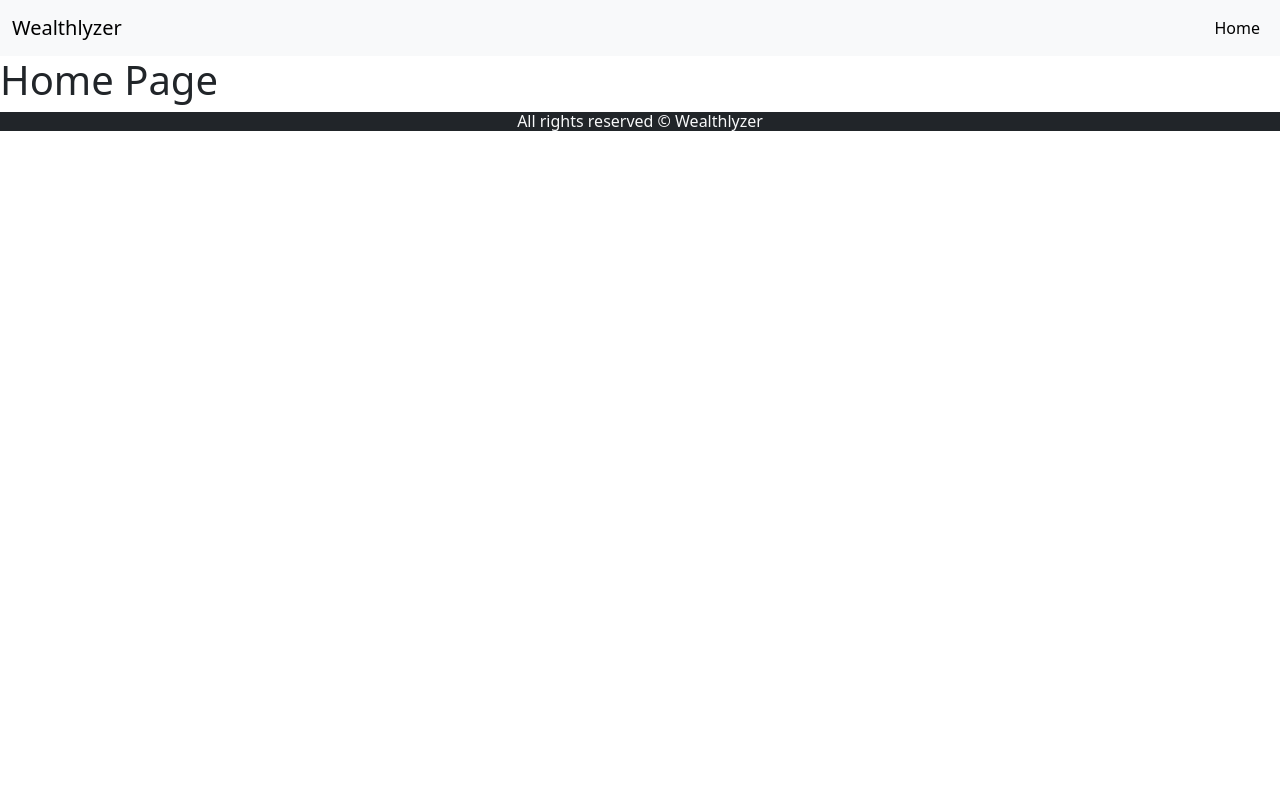
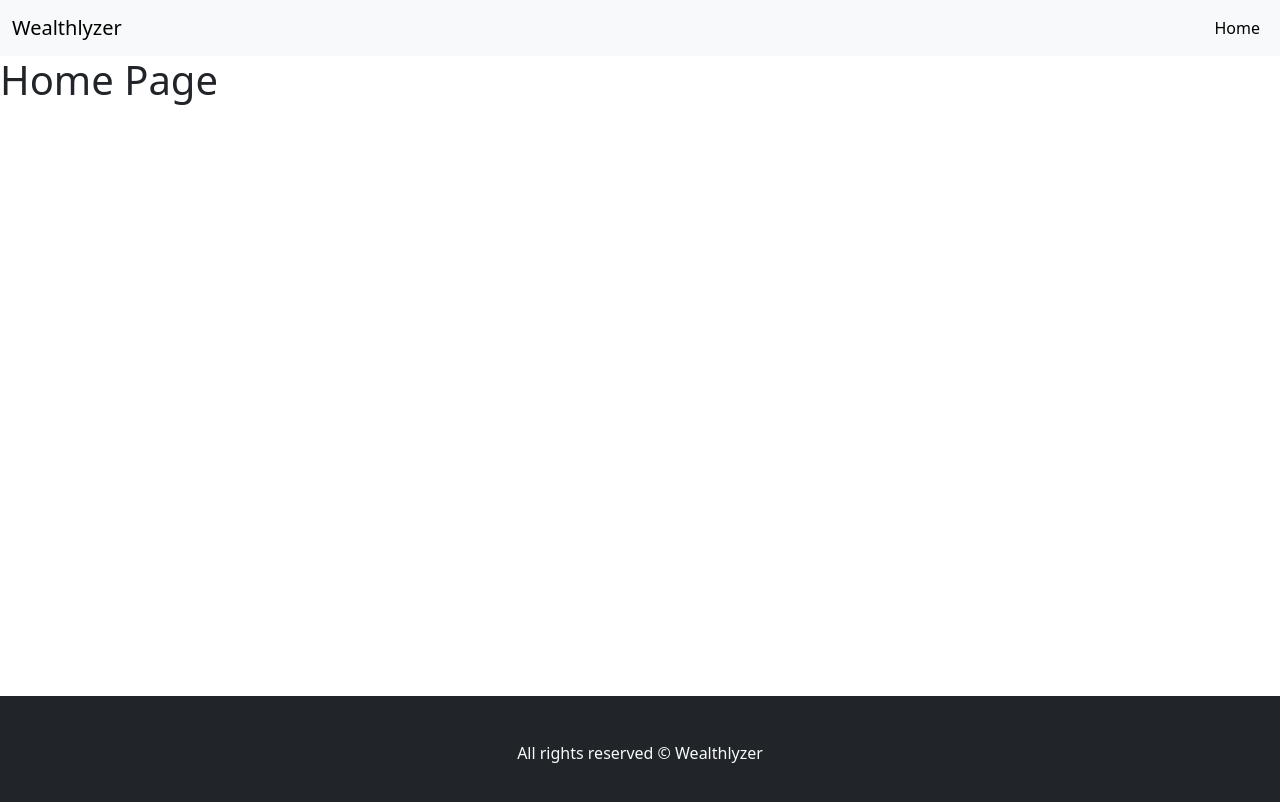
Before and after one commit to AshrayG/Wealthlyzer, a React (Create React App) app in the folder client/: page / in a window 1280 px wide. Shown: the top 802 px of the page. Built offline with nearby package versions, Linux system fonts and the light colour scheme.

Commit message:
third commit

```diff
--- a/client/src/components/Layout/Footer.js
+++ b/client/src/components/Layout/Footer.js
@@ -2,7 +2,7 @@ import React from 'react'
 
 const footer = () => {
   return (
-    <div className='bg-dark text-light'>
+    <div className='bg-dark text-light p-5'>
       <h6 className='text-center'>All rights reserved &copy; Wealthlyzer</h6>
     </div>
   )
--- a/client/src/index.css
+++ b/client/src/index.css
@@ -3,3 +3,7 @@
   margin: 0px;
   box-sizing: border-box;
 }
+
+.content{
+  height: 80vh;
+}
```
